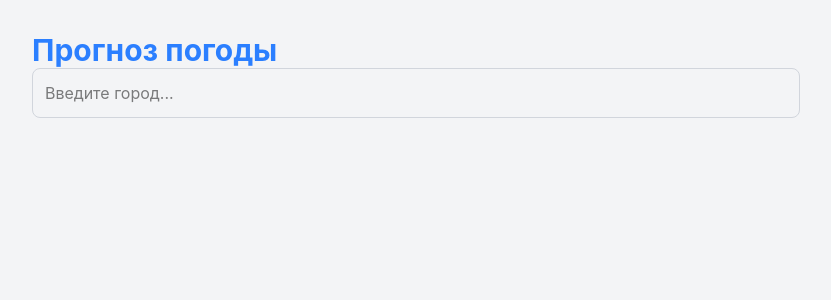
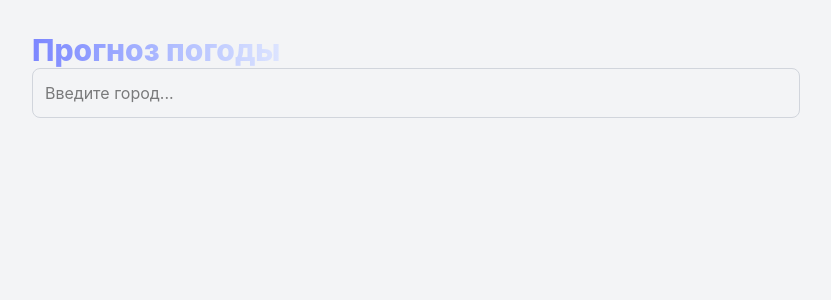
Before and after one commit to SDVNull/Weather_Geo_App, a React (Vite) app: page / in a window 1280 px wide. Shown: the top 300 px of the page, without its empty margins (224-1055 px from the left). Built offline with nearby package versions, Linux system fonts and the light colour scheme.

Commit message:
Fixed double query

```diff
--- a/src/App.jsx
+++ b/src/App.jsx
@@ -1,4 +1,4 @@
-import { useState, useEffect } from "react";
+import { useState, useEffect, useRef } from "react";
 import axios from "axios";
 import WeatherIcon from "./components/WeatherIcon";
 
@@ -6,8 +6,14 @@ const CitySelector = ({ onSelect }) => {
   const [query, setQuery] = useState("");
   const [cities, setCities] = useState([]);
   const [isLoading, setIsLoading] = useState(false);
+  const isProgrammaticChange = useRef(false);
 
   useEffect(() => {
+    if (isProgrammaticChange.current) {
+      isProgrammaticChange.current = false;
+      return;
+    }
+
     if (query.length < 3) {
       setCities([]);
       return;
@@ -41,7 +47,11 @@ const CitySelector = ({ onSelect }) => {
 
   return (
     <div className="relative mb-8">
-      <h1 className="text-3xl font-bold text-blue-500">Прогноз погоды</h1>
+      <h1 className="text-3xl md:text-3xl font-extrabold bg-clip-text text-transparent
+			bg-[linear-gradient(to_right,theme(colors.indigo.400),theme(colors.indigo.100),theme(colors.sky.400),theme(colors.fuchsia.400),theme(colors.sky.400),theme(colors.indigo.100),theme(colors.indigo.400))]
+			bg-[length:200%_auto] animate-gradient">
+        Прогноз погоды
+      </h1>
       <input
         type="text"
         className="w-full p-3 rounded-lg border border-gray-300"
@@ -60,6 +70,7 @@ const CitySelector = ({ onSelect }) => {
                 key={`${city.lat}-${city.lon}`}
                 className="p-3 hover:bg-gray-100 cursor-pointer border-t"
                 onClick={() => {
+                  isProgrammaticChange.current = true;
                   onSelect({ lat: city.lat, lon: city.lon });
                   setQuery(city.display_name);
                   setCities([]);
```
